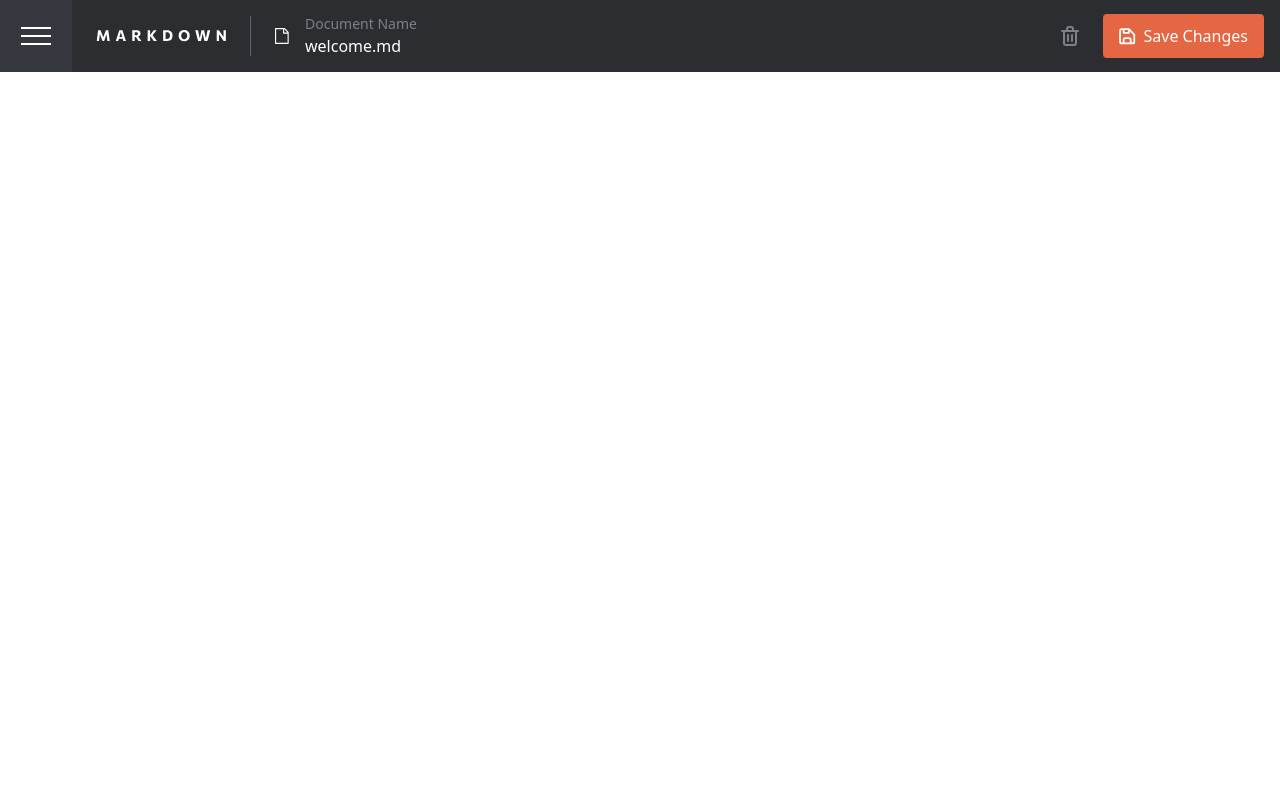
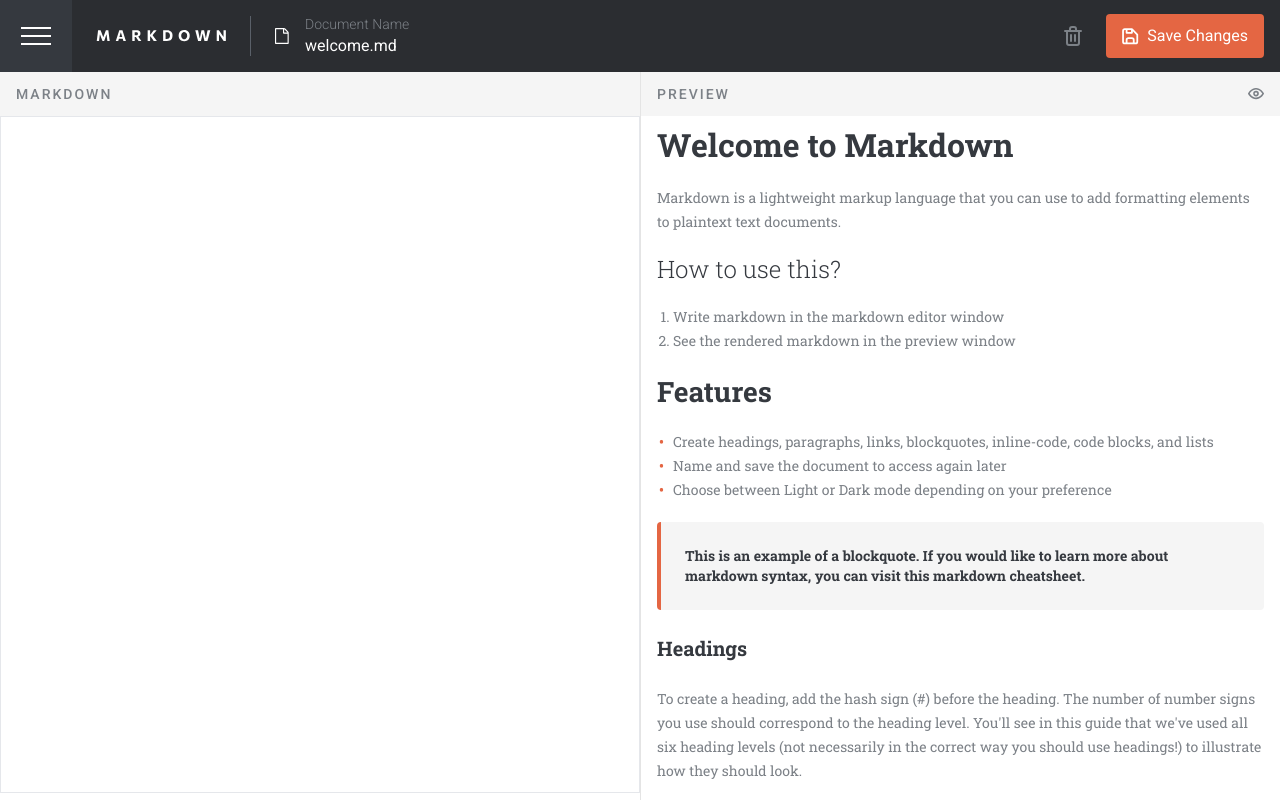
Before and after one commit to leoikeh99/Markdown-Editor, a React (Create React App) app: page / in a window 1280 px wide. Built offline with nearby package versions, Linux system fonts and the light colour scheme.

Commit message:
Created Markdown and Preview components

```diff
--- a/package.json
+++ b/package.json
@@ -8,6 +8,7 @@
     "@testing-library/user-event": "^13.5.0",
     "react": "^18.1.0",
     "react-dom": "^18.1.0",
+    "react-markdown": "^8.0.3",
     "react-router-dom": "^6.3.0",
     "react-scripts": "5.0.1",
     "web-vitals": "^2.1.4"
--- /dev/null
+++ b/src/components/Markdown.js
@@ -0,0 +1,14 @@
+import React from "react";
+
+export const Markdown = () => {
+  return (
+    <div className="basis-2/4 calcHeight">
+      <div className="bg-light-gray-1/2 px-4 py-3">
+        <h5 className="text-light-gray-3 text-sm font-medium tracking-2">
+          MARKDOWN
+        </h5>
+      </div>
+      <textarea className="border w-full py-2 px-4 overflow-y-auto calcHeight2 resize-none font-Roboto-Mono text-dark-gray font-normal text-sm"></textarea>
+    </div>
+  );
+};
--- /dev/null
+++ b/src/components/Preview.js
@@ -0,0 +1,20 @@
+import React from "react";
+import ReactMarkdown from "react-markdown";
+import { ReactComponent as OpenEye } from "../assets/icon-show-preview.svg";
+import data from "../data.json";
+
+export const Preview = () => {
+  return (
+    <div className="basis-2/4 border-l border-light-gray calcHeight">
+      <div className="bg-light-gray-1/2 px-4 py-3 flex items-center justify-between">
+        <h5 className="text-light-gray-3 text-sm font-medium tracking-2">
+          PREVIEW
+        </h5>
+        <OpenEye />
+      </div>
+      <div className="py-2 px-4 overflow-y-auto calcHeight2 preview">
+        <ReactMarkdown>{data[1].content}</ReactMarkdown>
+      </div>
+    </div>
+  );
+};
--- a/src/index.css
+++ b/src/index.css
@@ -1,7 +1,112 @@
+@import url("https://fonts.googleapis.com/css2?family=Roboto+Mono:wght@100;200;300;400;500;600;700&family=Roboto+Slab:wght@100;200;300;400;500;600;700;800;900&family=Roboto:wght@100;300;400;500;700;900&display=swap");
 @tailwind base;
 @tailwind components;
 @tailwind utilities;
 
+body {
+  font-family: "Roboto", sans-serif;
+}
+
+* {
+  box-sizing: border-box;
+  margin: 0;
+  padding: 0;
+}
+
 .btn {
   @apply bg-orange py-2.5 px-4 text-white font-normal text-base flex items-center justify-center gap-2 rounded cursor-pointer hover:bg-orange-light;
 }
+
+.calcHeight {
+  height: calc(100vh - 72px);
+}
+
+.calcHeight2 {
+  height: calc(100% - 51px);
+}
+
+.preview {
+  font-family: "Roboto Slab", serif;
+}
+
+.preview h1 {
+  font-size: 32px;
+  line-height: 42px;
+  @apply text-dark-gray mb-5 font-bold;
+}
+
+.preview h2 {
+  font-size: 24px;
+  line-height: 31px;
+  @apply text-dark-gray mb-5 font-light;
+}
+
+.preview h3 {
+  font-size: 28px;
+  line-height: 37px;
+  @apply text-dark-gray mb-5 font-bold;
+}
+
+.preview h4 {
+  font-size: 20px;
+  line-height: 37px;
+  @apply text-dark-gray mb-5 font-bold;
+}
+
+.preview h5 {
+  font-size: 16px;
+  line-height: 21px;
+  @apply text-dark-gray mb-5 font-bold;
+}
+
+.preview h6 {
+  font-size: 14px;
+  line-height: 21px;
+  @apply text-orange mb-5 font-bold;
+}
+
+.preview p {
+  @apply text-sm font-normal text-light-gray-3 mb-5;
+  line-height: 24px;
+}
+
+.preview li {
+  line-height: 24px;
+}
+
+.preview ul {
+  @apply px-4 text-sm font-normal text-light-gray-3 mb-5;
+}
+
+.preview ol {
+  @apply list-decimal px-4 text-sm font-normal text-light-gray-3 mb-5;
+}
+
+.preview ul li::before {
+  content: "\2022";
+  color: #e46643;
+  font-weight: bold;
+  display: inline-block;
+  width: 1em;
+  margin-left: -1em;
+}
+
+.preview blockquote {
+  @apply p-6 bg-light-gray-1/2 rounded border-l-4 border-orange mb-5;
+}
+
+.preview blockquote p {
+  @apply text-sm text-dark-gray font-bold m-0;
+}
+
+.preview code {
+  @apply text-dark-gray;
+}
+
+.preview pre {
+  @apply p-6 bg-light-gray-1/2 rounded mb-5;
+}
+
+.preview pre p {
+  @apply text-dark-gray font-normal text-sm;
+}
--- a/src/pages/Main.js
+++ b/src/pages/Main.js
@@ -1,10 +1,16 @@
 import React from "react";
 import { Header } from "../components/Header";
+import { Markdown } from "../components/Markdown";
+import { Preview } from "../components/Preview";
 
 export const Main = () => {
   return (
     <div>
       <Header />
+      <div className="flex">
+        <Markdown />
+        <Preview />
+      </div>
     </div>
   );
 };
--- a/tailwind.config.js
+++ b/tailwind.config.js
@@ -5,6 +5,8 @@ module.exports = {
       colors: {
         "dark-gray": "#35393F",
         "dark-gray-2": "#2B2D31",
+        "light-gray-1/2": "#F5F5F5",
+        "light-gray": "#E4E4E4",
         "light-gray-3": "#7C8187",
         "light-gray-4": "#5A6069",
         orange: "#E46643",
@@ -13,6 +15,14 @@ module.exports = {
       spacing: {
         72: "72px",
         "5-2": "24px",
+        95: "95%",
+      },
+      fontFamily: {
+        Roboto: ['"Roboto"', "san-serif"],
+        "Roboto-Mono": ['"Roboto Mono"', "monospace"],
+      },
+      letterSpacing: {
+        2: "2px",
       },
     },
   },
```
Also changed, not shown: 1 other file (tests, documents, lock files or other folders).
